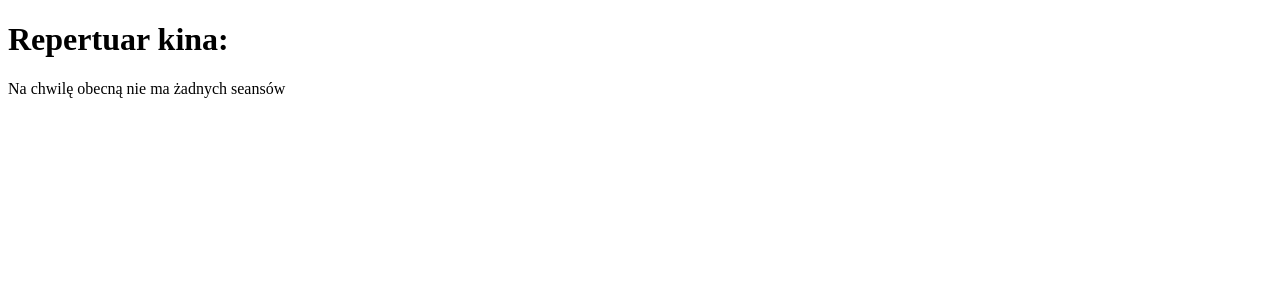
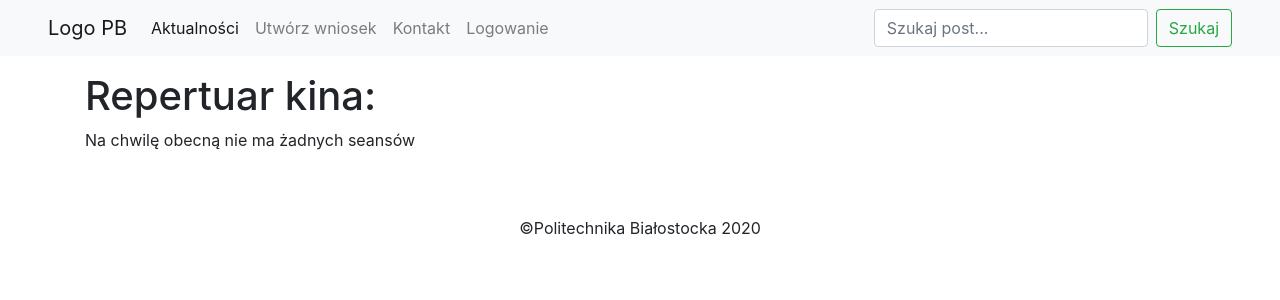
Before and after one commit to KSzostko/DjangoCinema, a Django app: page / in a window 1280 px wide. Shown: the top 300 px of the page. Run offline with Django 3.2, Linux system fonts and the light colour scheme; data that the repository does not hold is empty.

Commit message:
created base and added templates to all views

```diff
--- /dev/null
+++ b/app/templates/app/_base.html
@@ -0,0 +1,48 @@
+<!DOCTYPE html>
+<html lang="pl">
+  <head>
+      <meta charset="UTF-8">
+      <meta name="viewport" content="width=device-width, user-scalable=no, initial-scale=1.0, maximum-scale=1.0, minimum-scale=1.0">
+      <meta http-equiv="X-UA-Compatible" content="ie=edge">
+      <link rel="stylesheet" href="https://cdn.jsdelivr.net/npm/bootstrap@4.5.3/dist/css/bootstrap.min.css" integrity="sha384-TX8t27EcRE3e/ihU7zmQxVncDAy5uIKz4rEkgIXeMed4M0jlfIDPvg6uqKI2xXr2" crossorigin="anonymous">
+      <title>{% block title %}{% endblock %}</title>
+  </head>
+  <body>
+    <nav class="navbar navbar-expand-lg navbar-light bg-light pl-5 pr-5">
+        <a class="navbar-brand" href="#">Logo PB</a>
+        <button class="navbar-toggler" type="button" data-toggle="collapse" data-target="#navbarSupportedContent" aria-controls="navbarSupportedContent" aria-expanded="false" aria-label="Toggle navigation">
+          <span class="navbar-toggler-icon"></span>
+        </button>
+
+        <div class="collapse navbar-collapse" id="navbarSupportedContent">
+          <ul class="navbar-nav mr-auto">
+            <li class="nav-item active">
+              <a class="nav-link" href="#">Aktualności <span class="sr-only">(current)</span></a>
+            </li>
+            <li class="nav-item">
+              <a class="nav-link" href="#">Utwórz wniosek</a>
+            </li>
+            <li class="nav-item">
+              <a class="nav-link" href="#">Kontakt</a>
+            </li>
+            <li class="nav-item">
+              <a class="nav-link" href="#">Logowanie</a>
+            </li>
+          </ul>
+          <form class="form-inline my-2 my-lg-0">
+            <input class="form-control mr-sm-2" type="search" placeholder="Szukaj post..." aria-label="Search">
+            <button class="btn btn-outline-success my-2 my-sm-0" type="submit">Szukaj</button>
+          </form>
+        </div>
+      </nav>
+
+      <main class="container mt-3 mb-3">
+        {% block content %}{% endblock %}
+      </main>
+
+      <footer class="p-5 text-center">&copy;Politechnika Białostocka 2020</footer>
+
+    <script src="https://code.jquery.com/jquery-3.5.1.slim.min.js" integrity="sha384-DfXdz2htPH0lsSSs5nCTpuj/zy4C+OGpamoFVy38MVBnE+IbbVYUew+OrCXaRkfj" crossorigin="anonymous"></script>
+    <script src="https://cdn.jsdelivr.net/npm/bootstrap@4.5.3/dist/js/bootstrap.bundle.min.js" integrity="sha384-ho+j7jyWK8fNQe+A12Hb8AhRq26LrZ/JpcUGGOn+Y7RsweNrtN/tE3MoK7ZeZDyx" crossorigin="anonymous"></script>
+  </body>
+</html>
--- a/app/templates/app/index.html
+++ b/app/templates/app/index.html
@@ -1,10 +1,9 @@
-<!DOCTYPE html>
-<html lang="pl">
-<head>
-    <meta charset="UTF-8">
-    <title>Index</title>
-</head>
-<body>
+{% extends 'app/_base.html' %}
+
+{% block title %}Strona główna{% endblock %}
+
+{% block content %}
+
     <h1>Repertuar kina:</h1>
     {% if seances %}
 
@@ -25,5 +24,5 @@
     {% else %}
         <p>Na chwilę obecną nie ma żadnych seansów</p>
     {% endif %}
-</body>
-</html>
+
+{% endblock %}
```
Also changed, not shown: app/templates/app/discounts_list.html (+8 -9 lines), app/templates/app/movie_detail.html (+8 -9 lines), app/templates/app/seance_detail.html (+8 -9 lines).
